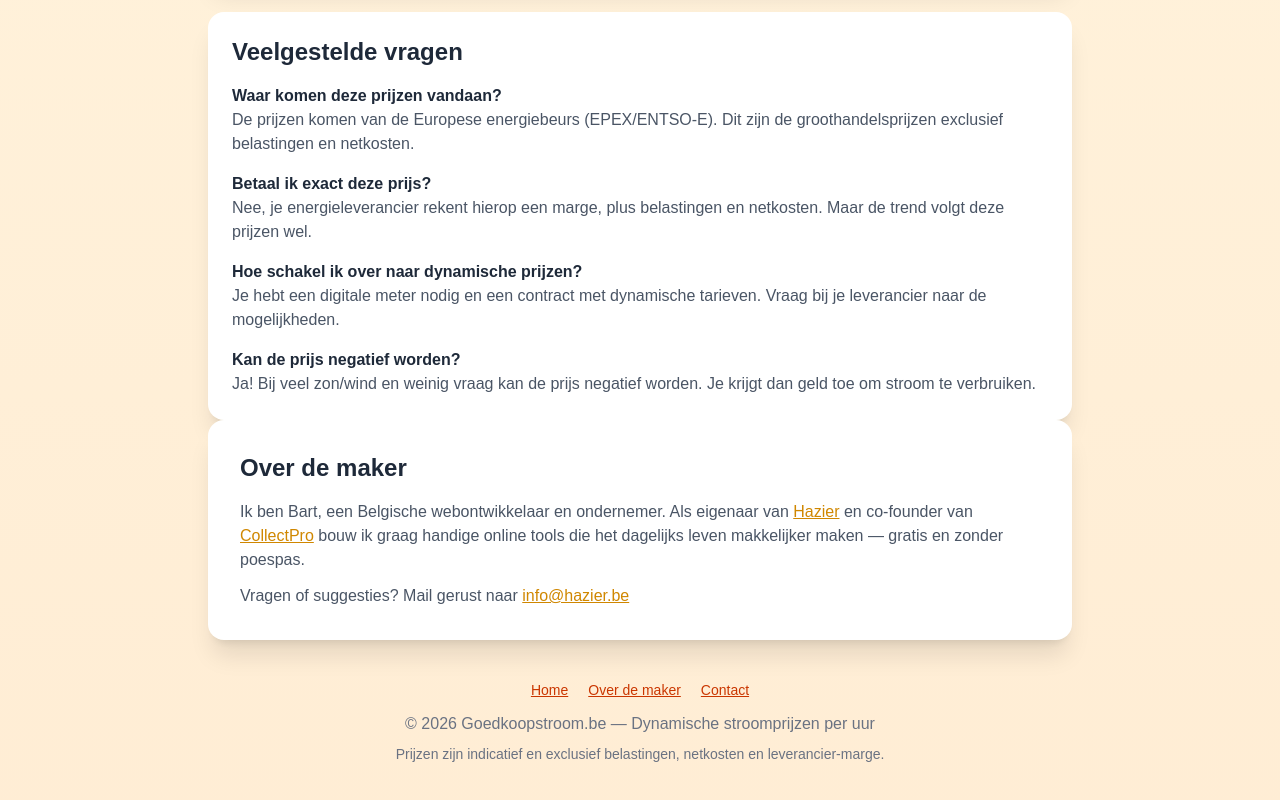
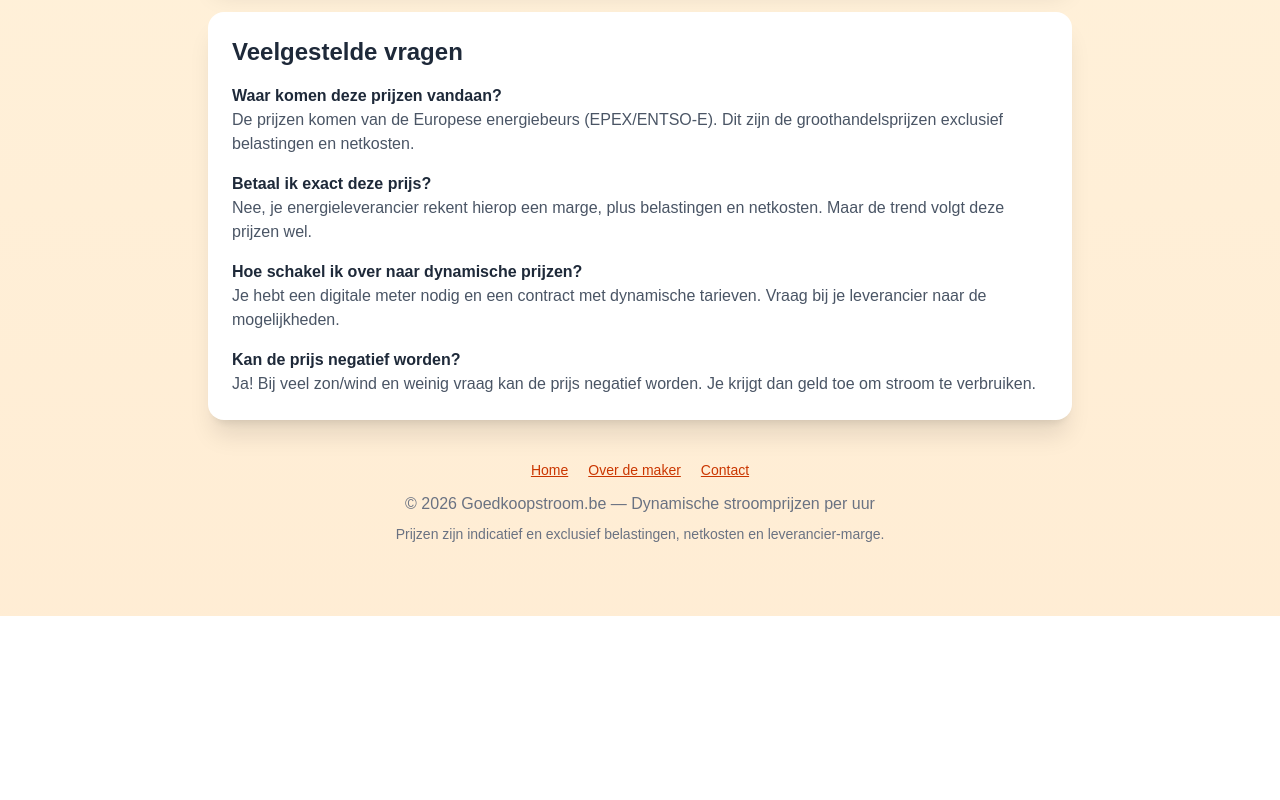
Before and after one commit to Hazier007/goedkoopstroom, a Next.js app: page / in a window 1280 px wide. Shown: the part 2448-3248 px from the top of the page. After the commit the page ends 3064 px from the top, so only its background shows below. Built offline with nearby package versions, Linux system fonts and the light colour scheme; no server answers.

Commit message:
Move 'Over de maker' to /over-mij (remove homepage section)

```diff
--- a/app/page.tsx
+++ b/app/page.tsx
@@ -351,28 +351,6 @@ export default function Home() {
           </div>
         </div>
 
-        {/* About Section */}
-        <div className="bg-white rounded-2xl shadow-xl p-6 md:p-8 mb-8">
-          <h2 className="text-2xl font-bold text-gray-800 mb-4">Over de maker</h2>
-          <p className="text-gray-600">
-            Ik ben Bart, een Belgische webontwikkelaar en ondernemer. Als eigenaar van{' '}
-            <a href="https://hazier.be" target="_blank" rel="noopener noreferrer" className="text-yellow-600 hover:text-yellow-800 underline">
-              Hazier
-            </a>{' '}
-            en co-founder van{' '}
-            <a href="https://collectpro.be" target="_blank" rel="noopener noreferrer" className="text-yellow-600 hover:text-yellow-800 underline">
-              CollectPro
-            </a>{' '}
-            bouw ik graag handige online tools die het dagelijks leven makkelijker maken — gratis en zonder poespas.
-          </p>
-          <p className="text-gray-600 mt-3">
-            Vragen of suggesties? Mail gerust naar{' '}
-            <a href="mailto:info@hazier.be" className="text-yellow-600 hover:text-yellow-800 underline">
-              info@hazier.be
-            </a>
-          </p>
-        </div>
-
         <Footer />
       </div>
     </main>
```
